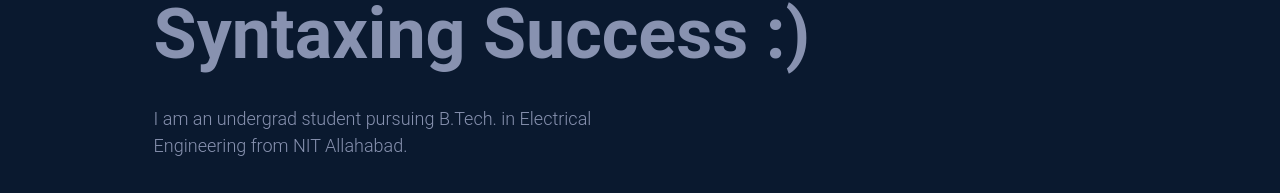
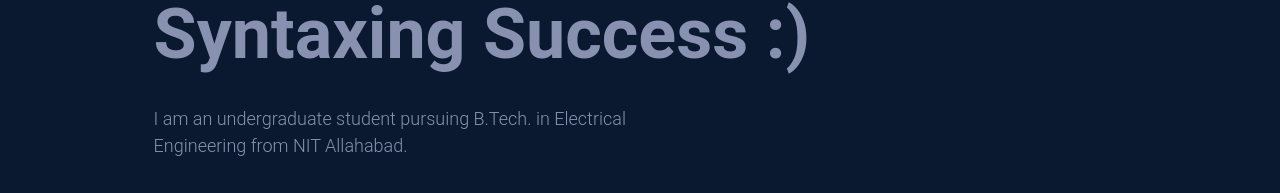
Before and after one commit to Arpitgupta1014/Portfolio, a React (Create React App) app: page / in a window 1280 px wide. Shown: the part 258-451 px from the top of the page. Built offline with nearby package versions, Linux system fonts and the light colour scheme.

Commit message:
Adding code

```diff
--- a/src/app/view/Home/Education/data.js
+++ b/src/app/view/Home/Education/data.js
@@ -15,7 +15,6 @@
 		tab: "Senior Secondary",
 		role: "Senior Secondary",
 		institute: "Saraswati Seva Sansthan",
-		instituteLink: "",
 		date: "May 2017 - May 2019",
 		description: [
 			"Completed senior secondary in PCM subject",
@@ -27,7 +26,6 @@
 		tab: "Secondary",
 		role: "Secondary",
 		institute: "Agrawal Public School",
-		// instituteLink: "",
 		date: "May 2015 - May 2017",
 		description: [
 			"Passed seconday educatoion examination",
--- a/src/app/view/Home/Intro/Intro.js
+++ b/src/app/view/Home/Intro/Intro.js
@@ -52,7 +52,7 @@
 				data-aos-delay="10"
 				data-aos-duration="1400"
 				data-aos-easing="ease-in-out">
-				I am an undergrad student pursuing B.Tech. in Electrical Engineering from NIT Allahabad.
+				I am an undergraduate student pursuing B.Tech. in Electrical Engineering from NIT Allahabad.
 			</div>
 
 			<div
```
